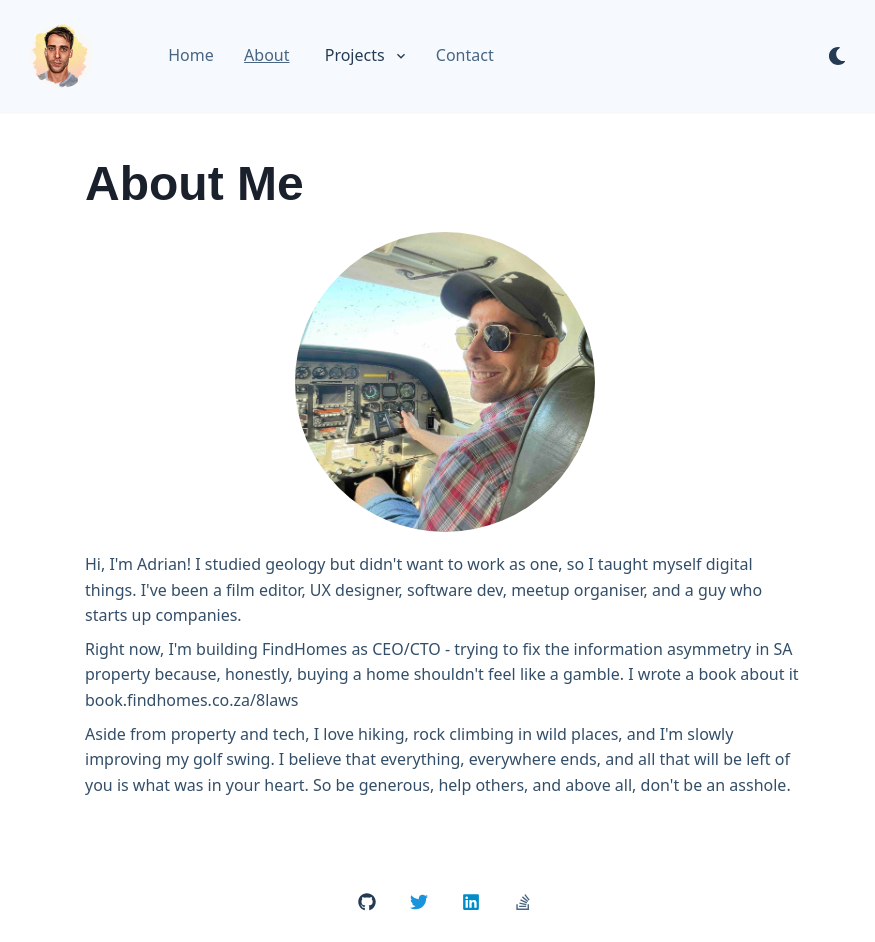
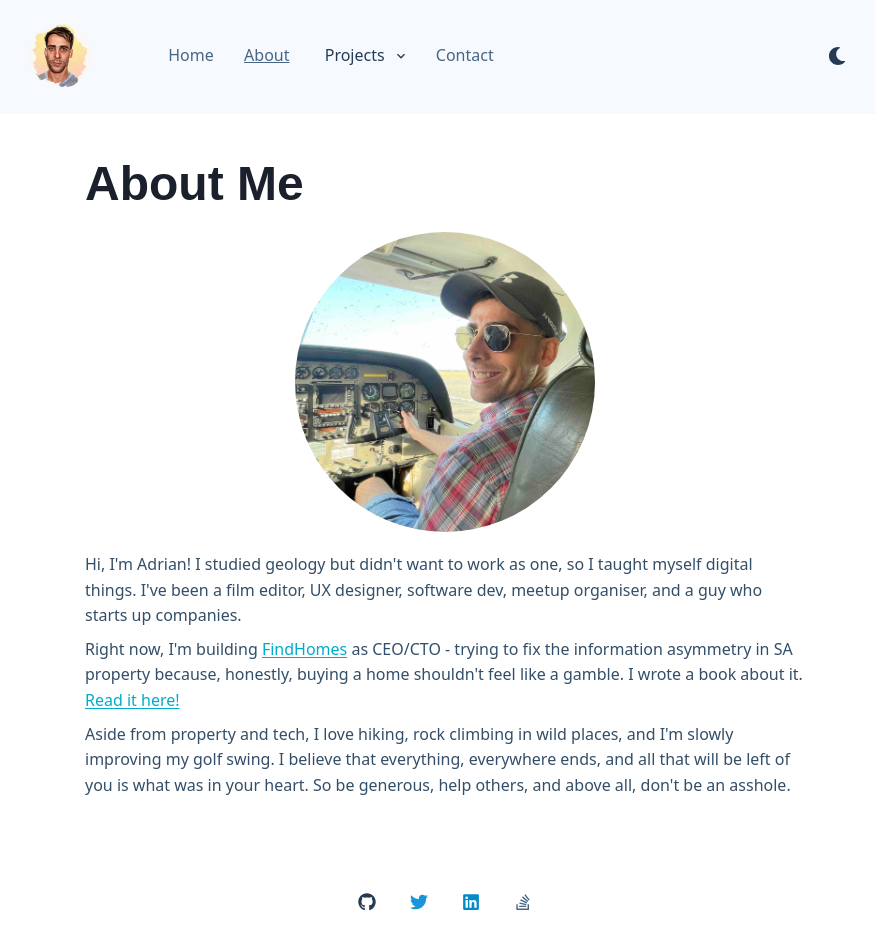
Before and after one commit to olddustysocksunderthecouch/PortFolio, a React (Create React App) app: page /about in a window 1280 px wide. Shown: the whole page, without its empty margins (195-1070 px from the left). Built offline with nearby package versions, Linux system fonts and the light colour scheme.

Commit message:
feat: update About and Home pages with external links and improved text

```diff
--- a/src/pages/About/About.js
+++ b/src/pages/About/About.js
@@ -1,5 +1,5 @@
 import React from 'react'
-import { Stack, Heading, Text, Image, useColorMode } from '@chakra-ui/react'
+import { Stack, Heading, Text, Image, Link, useColorMode } from '@chakra-ui/react'
 import profileImage from './assets/profileImage.jpeg'
 
 export const About = () => {
@@ -37,9 +37,35 @@ export const About = () => {
             been a film editor, UX designer, software dev, meetup organiser, and a guy who starts up companies.
           </Text>
           <Text color={`mode.${colorMode}.subtext`}>
-            Right now, I'm building FindHomes as CEO/CTO - trying to fix the information asymmetry in SA property
-            because, honestly, buying a home shouldn't feel like a gamble. I wrote a book about it
-            book.findhomes.co.za/8laws
+            Right now, I'm building{' '}
+            <Link
+              href="https://www.findhomes.co.za"
+              isExternal
+              color={colorMode === 'light' ? 'blue.600' : 'blue.300'}
+              textDecoration="underline"
+              textUnderlineOffset="2px"
+              _hover={{
+                color: colorMode === 'light' ? 'blue.700' : 'blue.200',
+                textDecorationThickness: '2px'
+              }}
+            >
+              FindHomes
+            </Link>{' '}
+            as CEO/CTO - trying to fix the information asymmetry in SA property because, honestly, buying a home
+            shouldn't feel like a gamble. I wrote a book about it.{' '}
+            <Link
+              href="https://book.findhomes.co.za/8laws"
+              isExternal
+              color={colorMode === 'light' ? 'blue.600' : 'blue.300'}
+              textDecoration="underline"
+              textUnderlineOffset="2px"
+              _hover={{
+                color: colorMode === 'light' ? 'blue.700' : 'blue.200',
+                textDecorationThickness: '2px'
+              }}
+            >
+              Read it here!
+            </Link>
           </Text>
           <Text color={`mode.${colorMode}.subtext`}>
             Aside from property and tech, I love hiking, rock climbing in wild places, and I'm slowly improving my golf
--- a/src/pages/Home/Home.js
+++ b/src/pages/Home/Home.js
@@ -34,7 +34,7 @@ export const Home = () => {
         <Stack as="flex">
           <Text color={`mode.${colorMode}.subtext`}>
             I love to design and build things! Some have succeeded and others have failed. The joy that comes from
-            creating something useful and learning is what keeps me going!
+            creating something useful and learning along the way!
           </Text>
           <Text color={`mode.${colorMode}.subtext`}>
             My main passion is building software that helps people. When I'm not coding, I love designing and building
```
